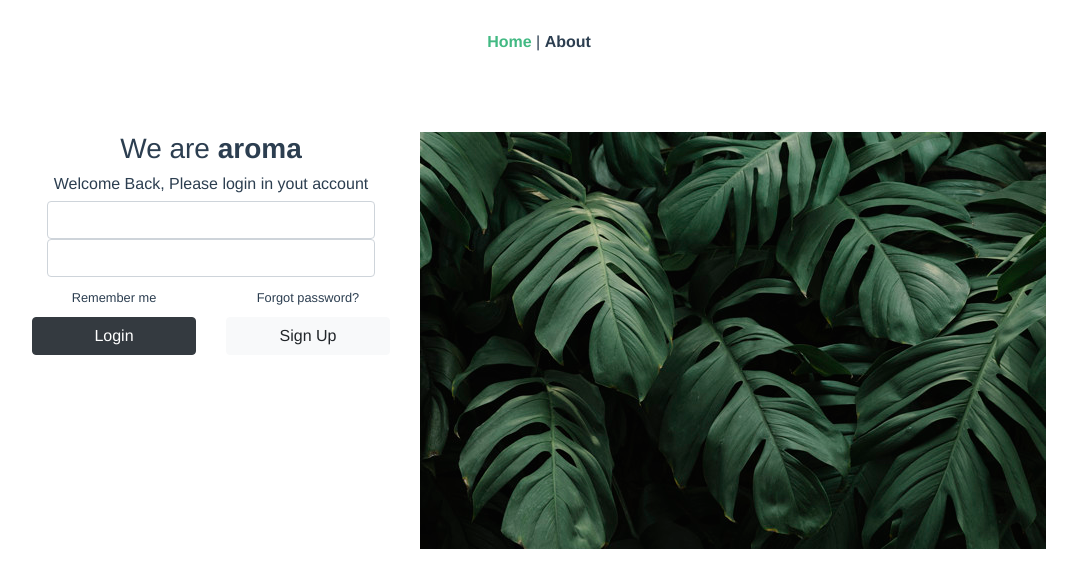
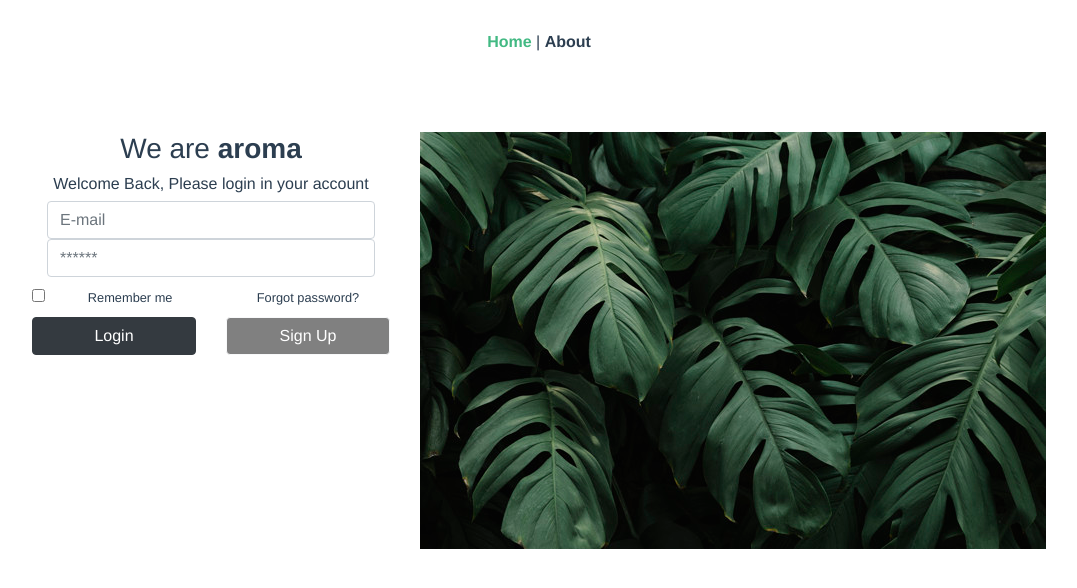
Before and after one commit to Proyecto-Integral-Web/154654, a Vue app in the folder practica_uno/practica_vue/: page / in a window 1280 px wide. Shown: the top 588 px of the page, without its empty margins (101-1178 px from the left). Built offline with nearby package versions, Linux system fonts and the light colour scheme.

Commit message:
Login 06022020
Router link dinamico (funciones dentro del html)
Created
Mouted
y declaramos las funciones (métodos) de login

```diff
--- a/practica_uno/practica_vue/src/App.vue
+++ b/practica_uno/practica_vue/src/App.vue
@@ -2,15 +2,19 @@
   <div id="app">
     <div id="nav">
       <router-link to="/">Home</router-link> |
-      <router-link to="/about">About</router-link>
+      <router-link
+        :to="{
+        name:'about'}"
+        :class="$route.name=='about'?'btn':''"
+      >About</router-link>
     </div>
-    <router-view/>
+    <router-view />
   </div>
 </template>
 
 <style lang="scss">
 #app {
-  font-family: 'Avenir', Helvetica, Arial, sans-serif;
+  font-family: "Avenir", Helvetica, Arial, sans-serif;
   -webkit-font-smoothing: antialiased;
   -moz-osx-font-smoothing: grayscale;
   text-align: center;
--- a/practica_uno/practica_vue/src/components/LoginForm.vue
+++ b/practica_uno/practica_vue/src/components/LoginForm.vue
@@ -1,23 +1,41 @@
 <template>
   <section>
     <h3>We are <strong>aroma</strong></h3>
-    <h6>Welcome Back, Please login in yout account</h6>
+    <h6>Welcome Back, Please login in your account</h6>
     <div class="col">
       <input
         type="email"
         name="email"
         class="form-control"
+        placeholder="E-mail"
+        v-model="user.email"
       >
       <input
         type="password"
         name="password"
         class="form-control mb-2"
+        placeholder="******"
+        v-model="user.password"
+        @keypress.enter="login"
       >
+
+      <!-- Handler templating -->
+      {{user.password}}
+      <!--{{1+1}}-->
+
     </div>
     <div class="form-group mb-2">
       <div class="row">
         <div class="col">
-          <small>Remember me</small>
+          <div class="row">
+            <div class="col-md-2">
+              <input type="checkbox" />
+            </div>
+            <div class="col">
+              <small>Remember me</small>
+            </div>
+          </div>
+
         </div>
         <div class="col">
           <small>Forgot password?</small>
@@ -27,10 +45,13 @@
     <div class="form-group mb-2">
       <div class="row">
         <div class="col">
-          <button class="btn btn_success btn-block btn-black btn-dark">Login</button>
+          <button
+            class="btn btn_success btn-block btn-black btn-dark"
+            @click="login"
+          >Login</button>
         </div>
         <div class="col">
-          <button class="btn btn-block  btn-light">Sign Up</button>
+          <button class="btn btn-gray  btn-block  btn-light ">Sign Up</button>
         </div>
       </div>
     </div>
@@ -40,13 +61,51 @@
 
 <script lang="js">
 export default {
-  name: 'LoginForm'
+  name: 'LoginForm',
+  data () { // iteramos todas las variables y métodos que
+    return {
+      // sabemos que es una funcion porque tiene () y siempre va a regresarnos algo
+      user: {
+        email: '',
+        password: ''
+      },
+      userEmail: {
+        userPassword: ''
+      }
+    }
+  },
+  created () {
+    console.log('Estoy en created')
+  },
+  mounted () { // el lugar adecuado para ejecutar cualquier funcion preparatoria, como para checar si el usuario esta loggeado, la ubicación, etc.
+    console.log('Estoy en mounted')
+    // this.login()
+  },
+  methods: { // declarar todas las funciones que se van a usar, en este caso Login
+    login () {
+      // Esta variable es de uso local en nuestro metodo
+    /*  let user = {
+        email: 'esto es local'
+      } */
+      console.log('soy el login ')
+      console.log(this.user.email)
+      setTimeout(() => {
+        // Luego de iniciar sesion nos envia a la pagina about
+        this.$router.push({ name: 'about' })
+      }, 1000)
+    }
+  }
 }
 </script>
 
 <!-- Add "scoped" attribute to limit CSS to this component only -->
 //Style, ubicamos el css relacionado a nuestros views y componentes
 <style lang="scss">
+.btn-gray {
+  background: gray !important;
+  color: white !important;
+}
+
 .btn-black {
   background: #001;
   &:hover {
```
